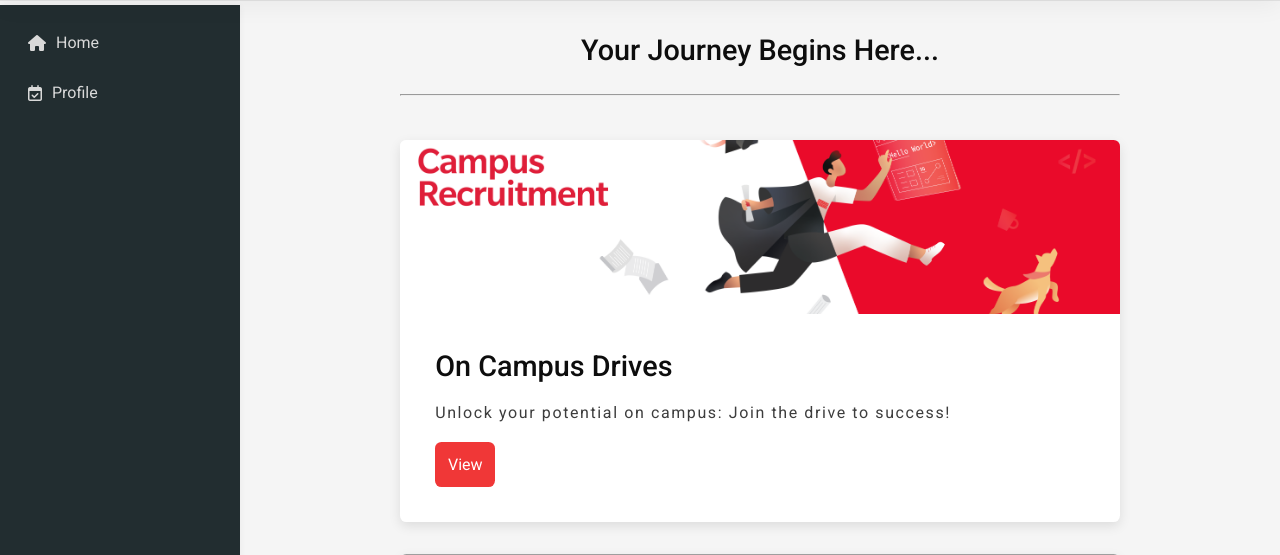
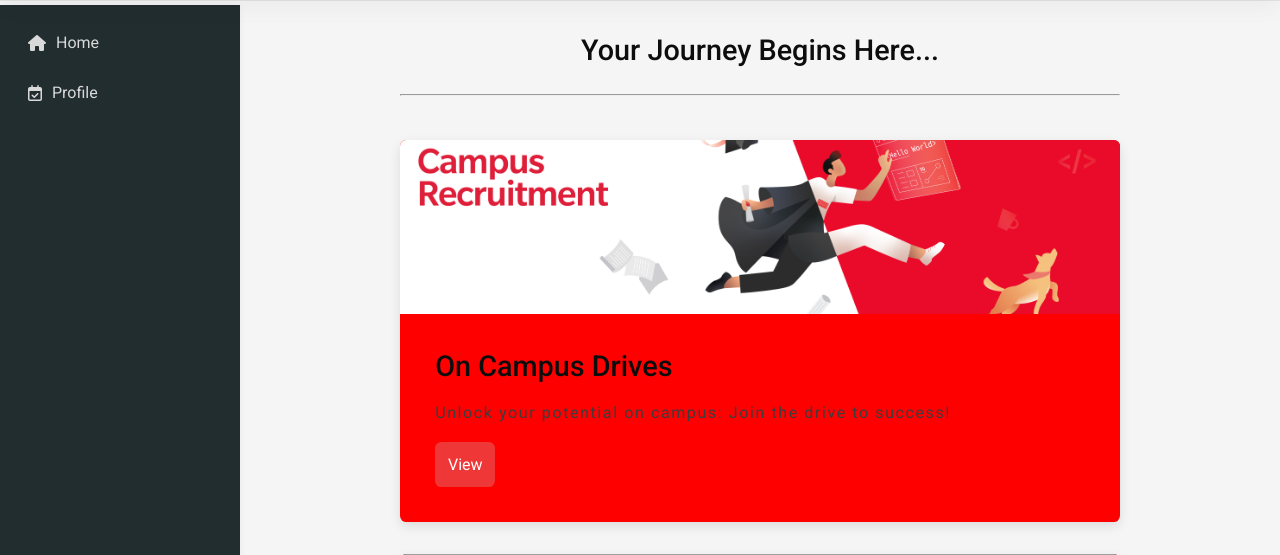
Before and after one commit to deeksha45rai/Campus-Placement-With-Prediction, a Django app: page /home/ in a window 1280 px wide. Shown: the part 47-602 px from the top of the page. Run offline with Django 3.2, Linux system fonts and the light colour scheme; some libraries are stand-ins or nearby versions; grey boxes are pictures that could not be loaded.

Commit message:
bg coloorchange

```diff
--- a/static/fests.css
+++ b/static/fests.css
@@ -16,7 +16,7 @@
   color: rgb(100, 100, 100);
 }
 .grid__item {
-  background-color: #fff;
+  background-color: red;
   border-radius: 0.4rem;
   overflow: hidden;
   box-shadow: rgba(0, 0, 0, 0.1) 0px 4px 12px;
```
